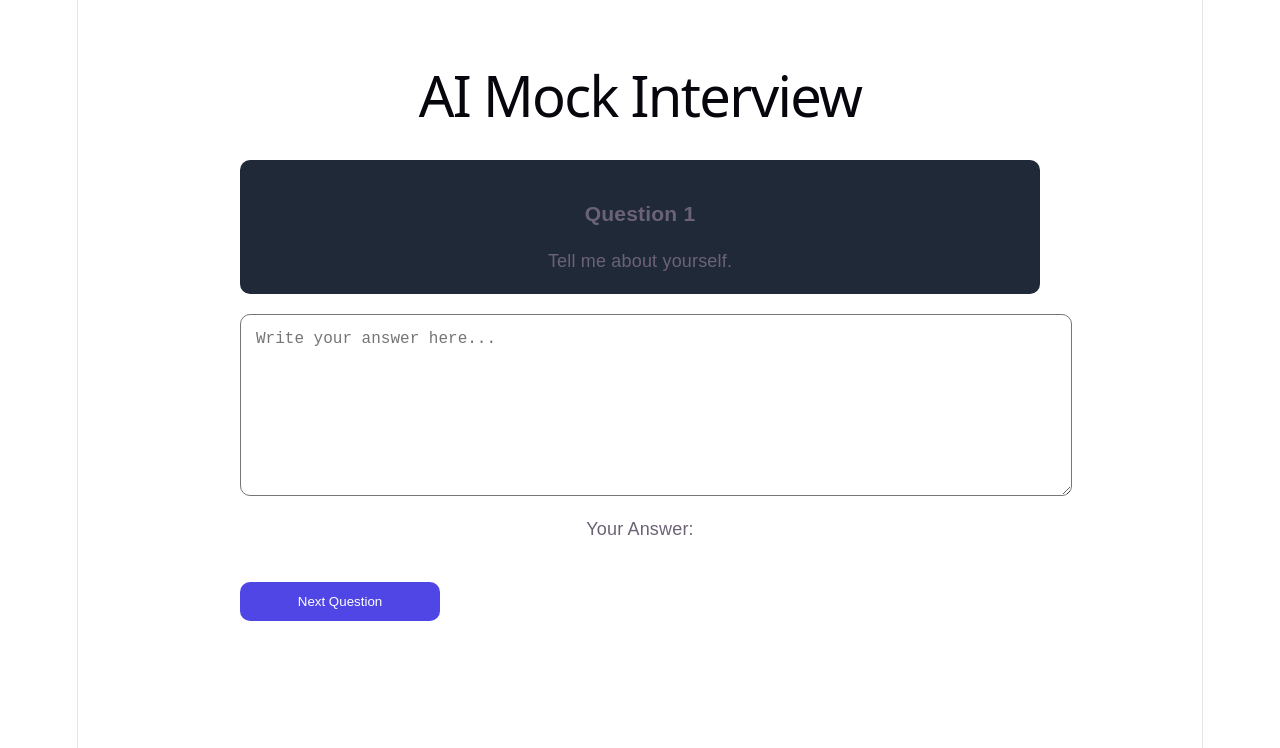
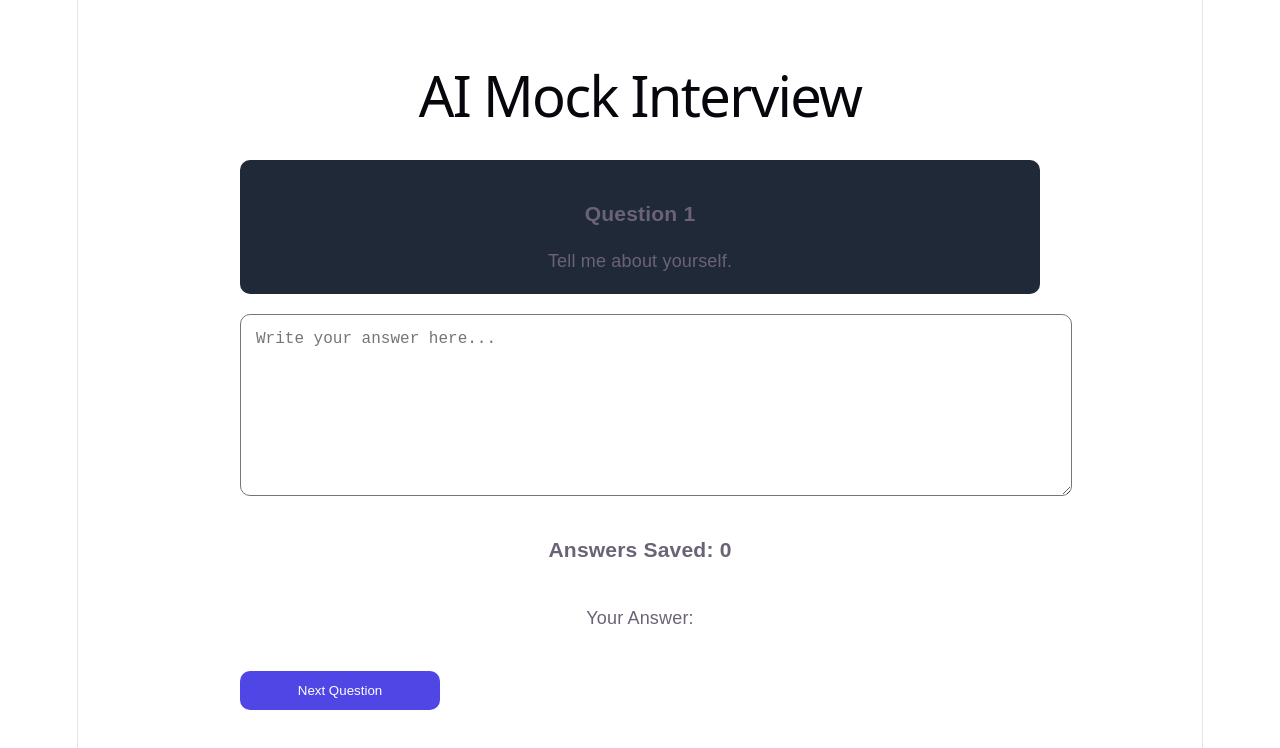
Before and after one commit to Silvia-1627/InterviewPilot, a React app: page /interview in a window 1280 px wide. Shown: the top 748 px of the page. Built offline with nearby package versions, Linux system fonts and the light colour scheme; the HTML template or start-up script is replaced by a standard one.

Commit message:
Add answer tracking across interview questions

```diff
--- a/src/pages/Interview.jsx
+++ b/src/pages/Interview.jsx
@@ -13,6 +13,7 @@ function Interview() {
 
   const [currentQuestion, setCurrentQuestion] = useState(0);
   const [answer, setAnswer] = useState("");
+  const [allAnswers, setAllAnswers] = useState([]);
 
   return (
     <div className="interview-container">
@@ -30,6 +31,7 @@ function Interview() {
         value={answer}
         onChange={(e) => setAnswer(e.target.value)}
       ></textarea>
+      <h3>Answers Saved: {allAnswers.length}</h3>
 
       <p>Your Answer:</p>
       <p>{answer}</p>
@@ -38,14 +40,23 @@ function Interview() {
         className="next-btn"
         onClick={() => {
 
-          if (currentQuestion < questions.length - 1) {
+  const updatedAnswers = [...allAnswers, answer];
 
-            setCurrentQuestion(currentQuestion + 1);
-            setAnswer("");
+  setAllAnswers(updatedAnswers);
 
-          }
+  if (currentQuestion < questions.length - 1) {
 
-        }}
+    setCurrentQuestion(currentQuestion + 1);
+
+    setAnswer("");
+
+  } else {
+
+    console.log(updatedAnswers);
+
+  }
+
+}}
       >
         {currentQuestion === questions.length - 1
           ? "Finish Interview"
```
